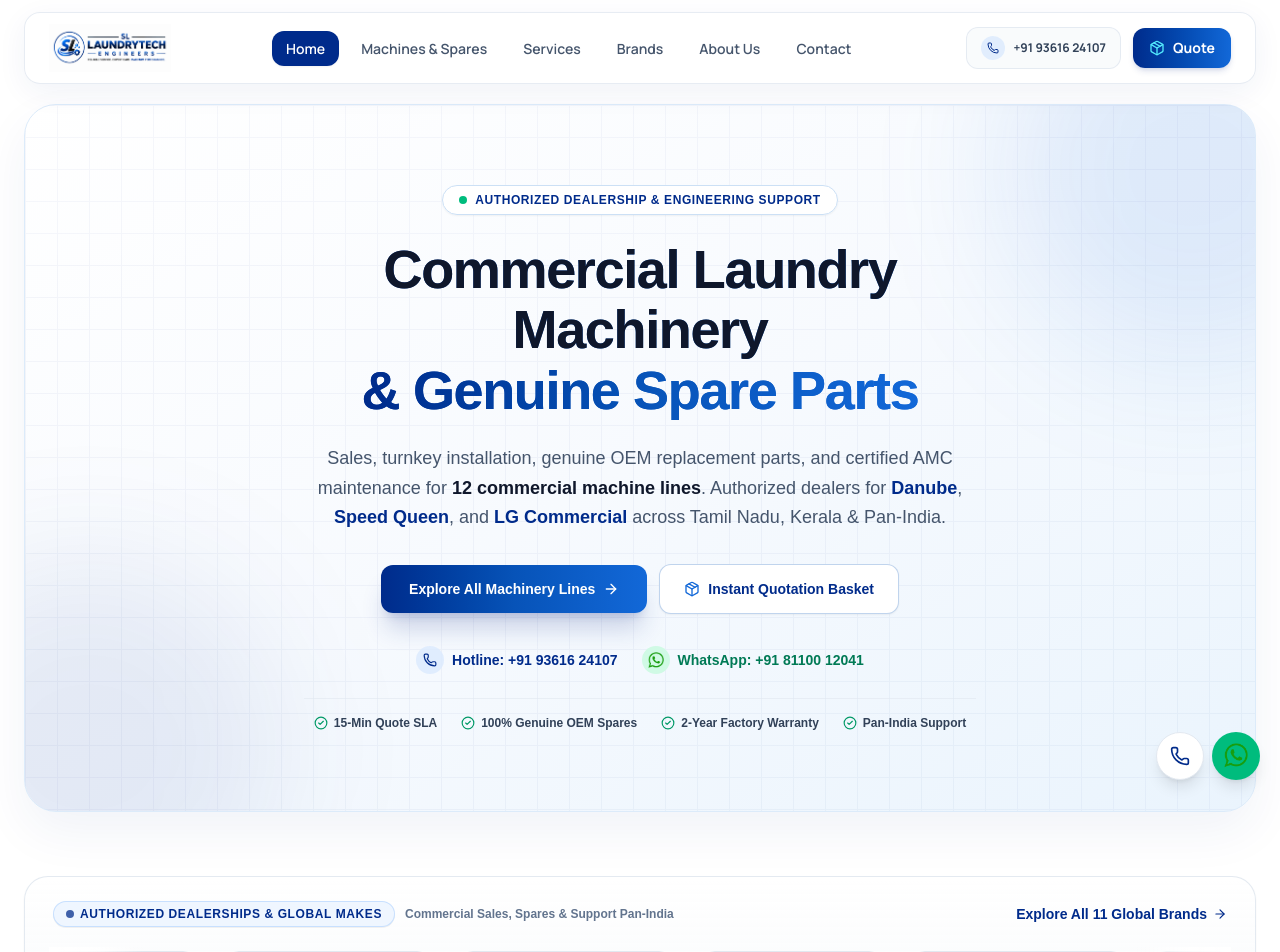
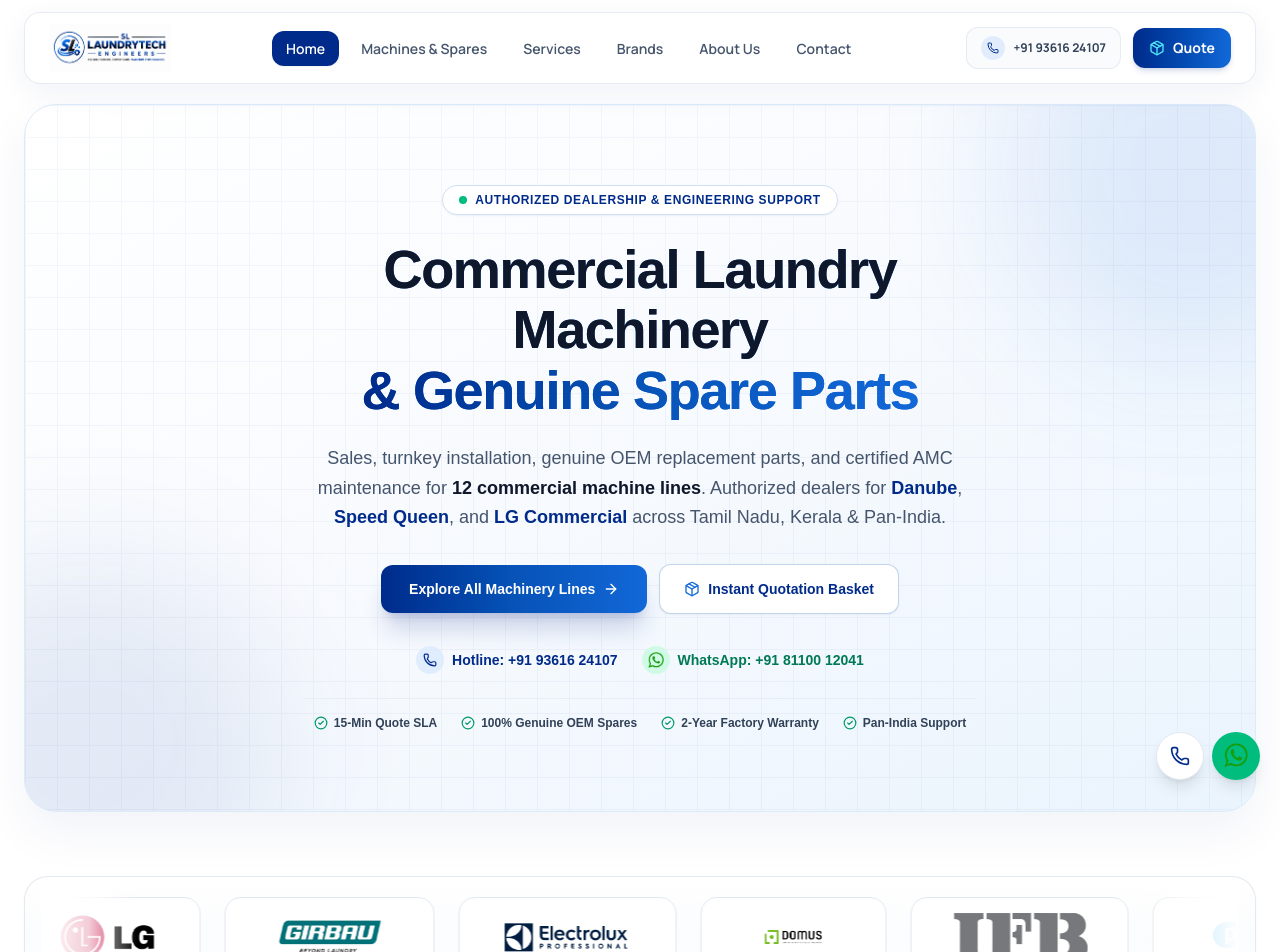
Before and after one commit to dineshdk1011/sltech, a Next.js app: page / in a window 1280 px wide. Shown: the top 952 px of the page. Built offline with nearby package versions, Linux system fonts and the light colour scheme; no server answers.

Commit message:
Remove Authorized Dealerships & Global Makes heading to display brand marquee alone

```diff
--- a/components/Home.tsx
+++ b/components/Home.tsx
@@ -240,26 +240,7 @@ export default function Home() {
       </section>
 
       {/* 2. BRAND LOGOS SCROLLING MARQUEE STRIP */}
-      <section className="relative rounded-2xl sm:rounded-3xl border border-slate-200/90 bg-gradient-to-b from-white via-slate-50/60 to-white p-4 sm:p-6 shadow-xs overflow-hidden">
-        <div className="flex flex-col sm:flex-row sm:items-center sm:justify-between gap-2.5 mb-4 sm:mb-5 px-1">
-          <div className="flex items-center gap-2.5">
-            <span className="inline-flex items-center gap-1.5 px-3 py-1 rounded-full text-xs font-black uppercase tracking-wider bg-blue-50 text-[#002B8B] border border-blue-200/80 shadow-2xs">
-              <span className="w-2 h-2 rounded-full bg-[#002B8B] animate-pulse" />
-              Authorized Dealerships &amp; Global Makes
-            </span>
-            <span className="text-xs font-semibold text-slate-500 hidden md:inline">
-              Commercial Sales, Spares &amp; Support Pan-India
-            </span>
-          </div>
-          <Link
-            href="/brands"
-            className="inline-flex items-center gap-1.5 text-xs sm:text-sm font-bold text-[#002B8B] hover:text-[#001f66] group self-start sm:self-auto"
-          >
-            <span>Explore All 11 Global Brands</span>
-            <ArrowRight className="w-3.5 h-3.5 group-hover:translate-x-0.5 transition-transform" />
-          </Link>
-        </div>
-
+      <section className="relative rounded-2xl sm:rounded-3xl border border-slate-200/90 bg-gradient-to-b from-white via-slate-50/60 to-white py-3 sm:py-4 px-2 sm:px-4 shadow-xs overflow-hidden">
         {/* Marquee Viewport with Edge Fade Gradients */}
         <div className="relative overflow-hidden w-full py-1">
           {/* Left Fade Gradient */}
```
